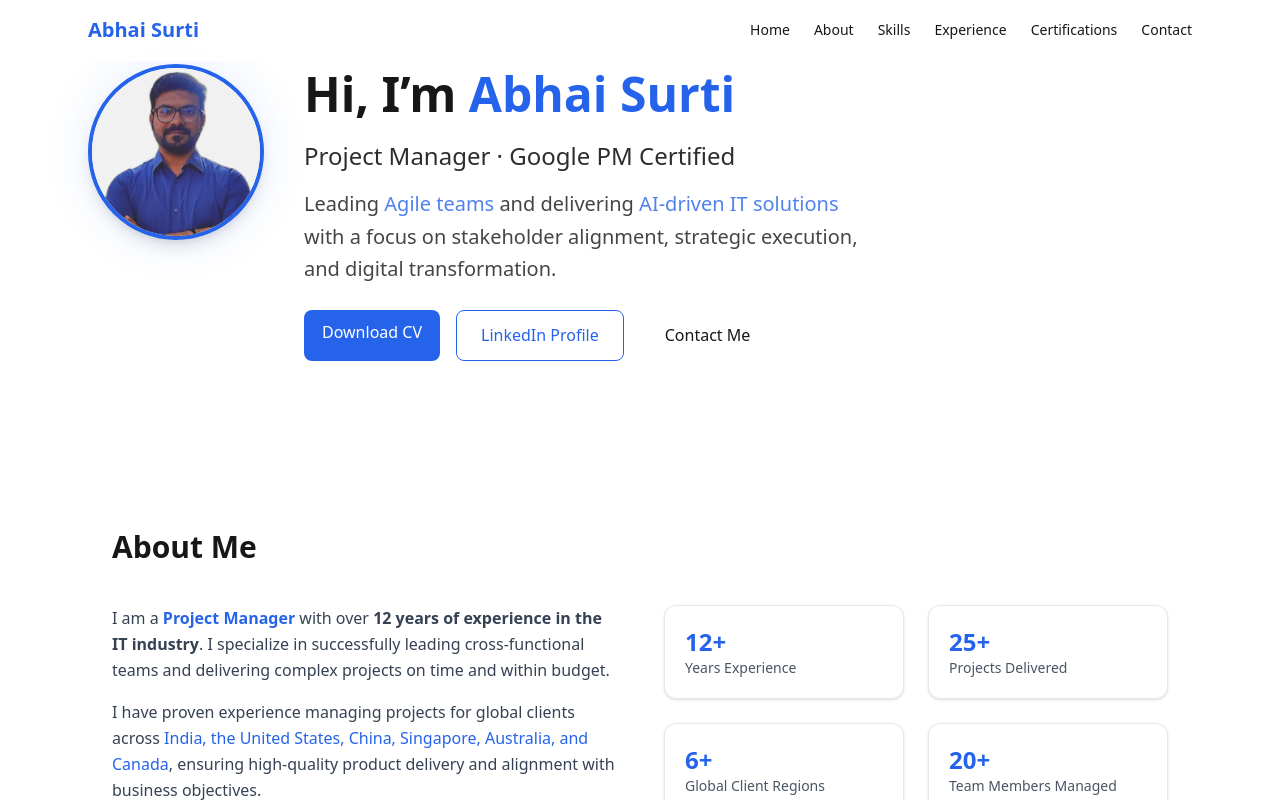
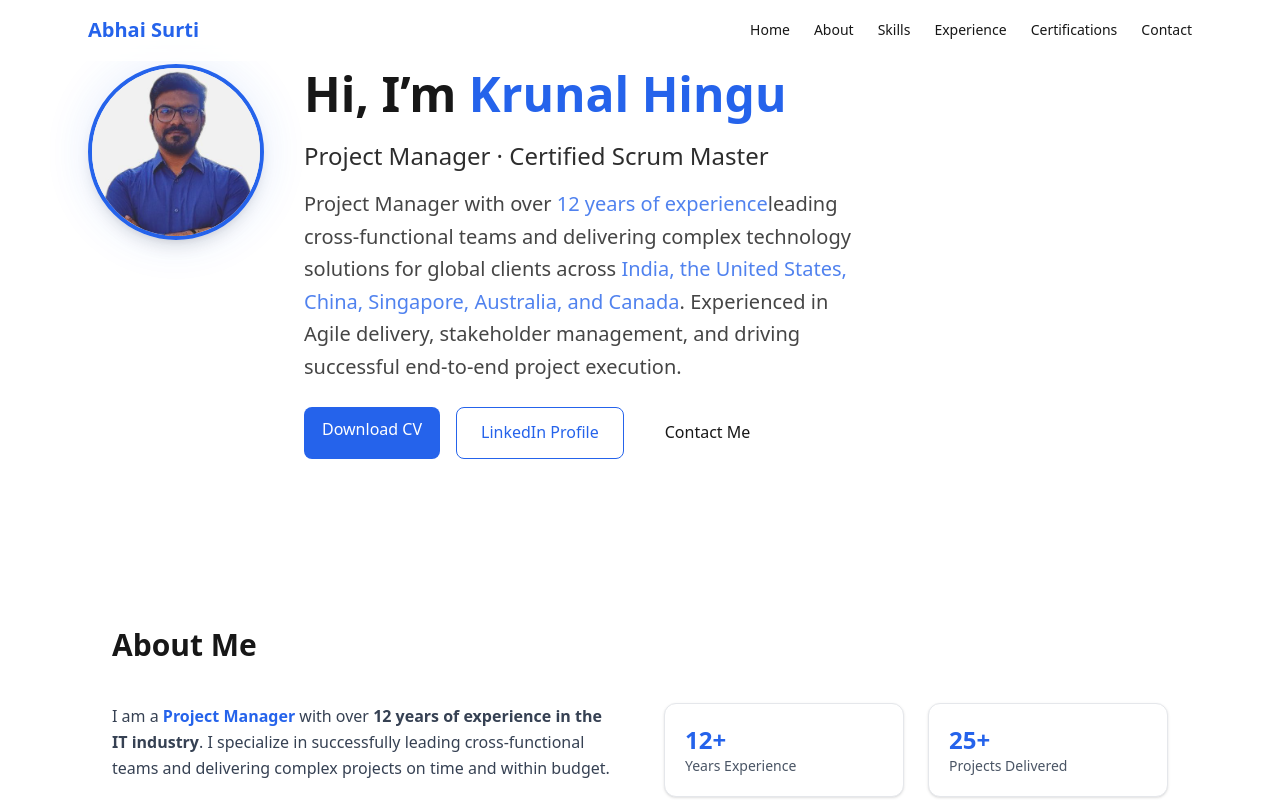
Before and after one commit to KrunalHingu/Curriculum-Vitae, a Next.js app: page / in a window 1280 px wide. Shown: the top 800 px of the page. Built offline with nearby package versions, Linux system fonts and the light colour scheme.

Commit message:
Update Hero.js

```diff
--- a/components/Hero.js
+++ b/components/Hero.js
@@ -9,7 +9,7 @@ export default function Hero() {
 
           <img
             src="/image.png"
-            alt="Abhai Surti Project Manager Profile Picture"
+            alt="Krunal Hingu Project Manager Profile Picture"
             className="relative w-36 h-36 md:w-44 md:h-44 rounded-full border-4 border-primary shadow-lg object-cover object-top"
           />
         </div>
@@ -18,25 +18,28 @@ export default function Hero() {
         <div className="text-center md:text-left max-w-xl">
 
           <h1 className="text-4xl md:text-5xl font-bold leading-tight">
-            Hi, I’m <span className="text-primary">Abhai Surti</span>
+            Hi, I’m <span className="text-primary">Krunal Hingu</span>
           </h1>
 
           <p className="mt-4 text-xl md:text-2xl font-medium opacity-90">
-            Project Manager · Google PM Certified
+            Project Manager · Certified Scrum Master
           </p>
 
           {/* Tagline */}
           <p className="mt-4 text-lg md:text-xl opacity-80 leading-relaxed">
-            Leading <span className="text-primary">Agile teams</span> and delivering
-            <span className="text-primary"> AI-driven IT solutions</span> with a focus on
-            stakeholder alignment, strategic execution, and digital transformation.
+            Project Manager with over <span className="text-primary">12 years of experience</span>
+            leading cross-functional teams and delivering complex technology
+            solutions for global clients across <span className="text-primary">
+            India, the United States, China, Singapore, Australia, and Canada</span>.
+            Experienced in Agile delivery, stakeholder management, and driving
+            successful end-to-end project execution.
           </p>
 
           {/* Buttons */}
           <div className="mt-6 flex flex-wrap gap-4 justify-center md:justify-start">
 
             <a
-              href="https://drive.google.com/uc?export=download&id=11EK9msbaBOlM34MAudGD1rHARvMDHffh"
+              href="/Krunal-Hingu-CV.pdf"
               target="_blank"
               rel="noopener noreferrer"
               className="btn-primary"
@@ -45,7 +48,7 @@ export default function Hero() {
             </a>
 
             <a
-              href="https://www.linkedin.com/in/abhai-surti-b20854140"
+              href="https://www.linkedin.com/in/krunalhingu/"
               target="_blank"
               rel="noopener noreferrer"
               className="px-6 py-3 rounded-lg border border-primary text-primary hover:bg-primary hover:text-white transition"
```
